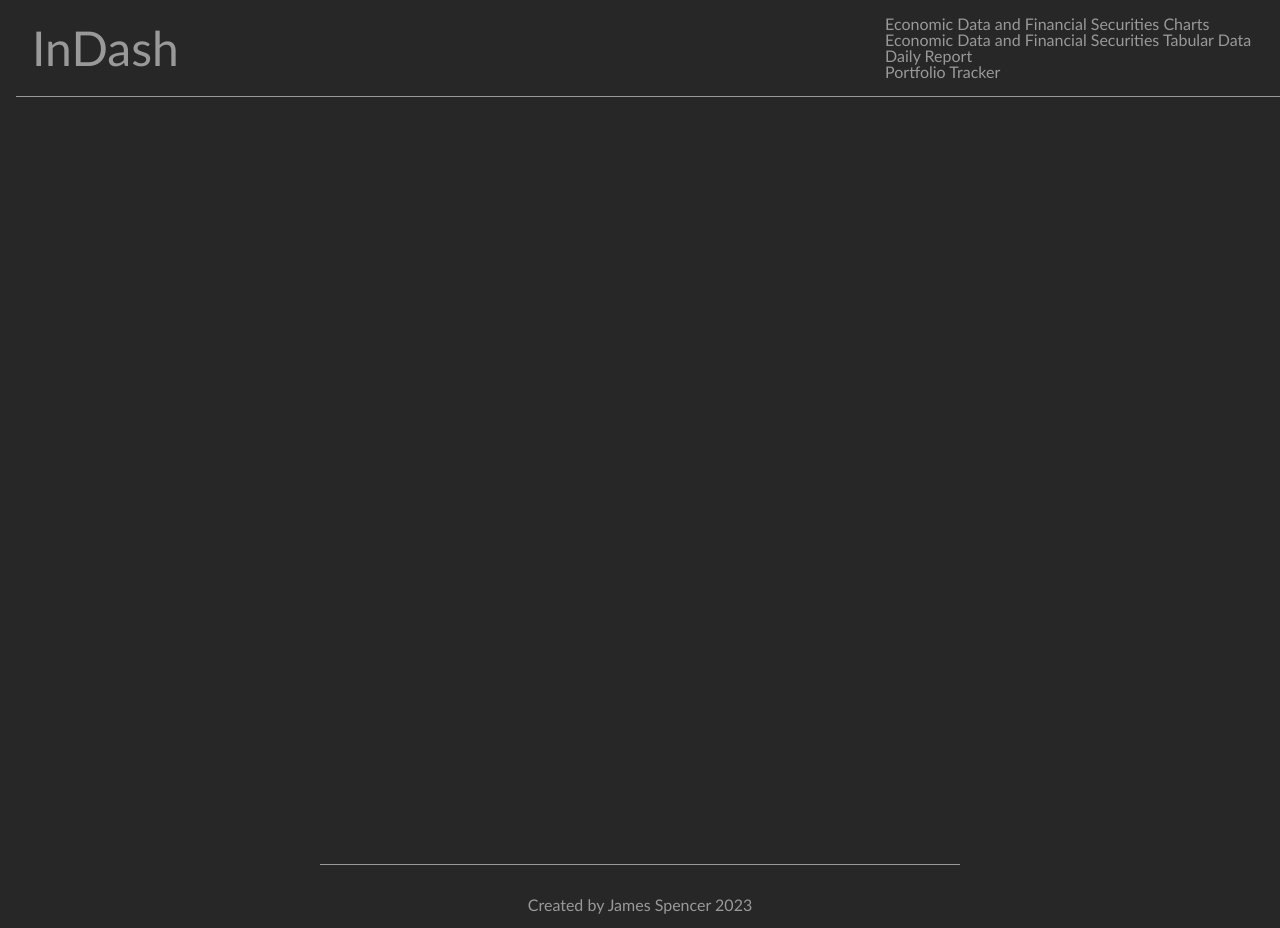
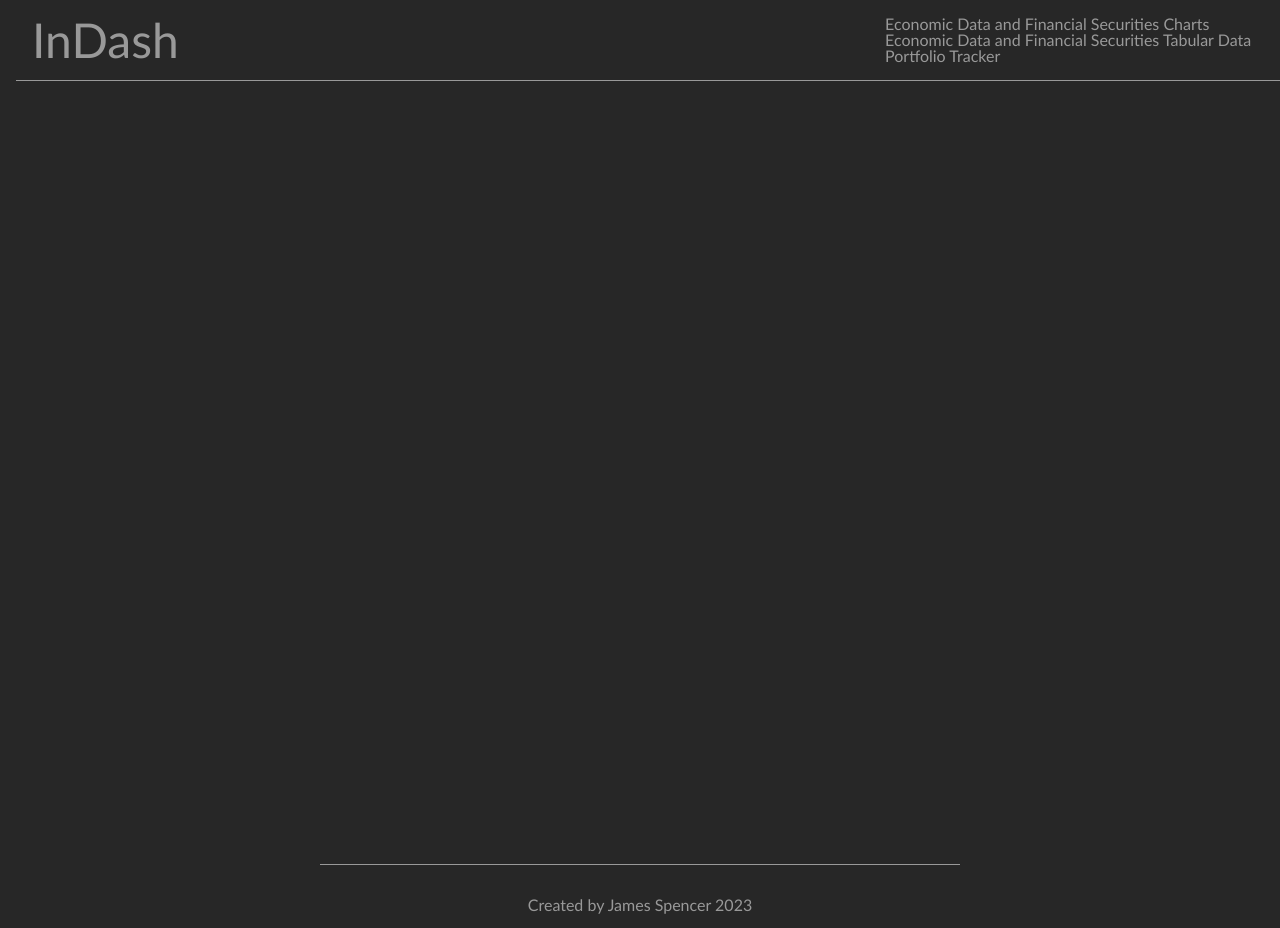
Before and after one commit to jkcswd/Investment-Dashboard-frontend, a React (Create React App) app: page / in a window 1280 px wide. Built offline with nearby package versions, Linux system fonts and the light colour scheme.

Commit message:
comment out daily report link

```diff
--- a/src/components/App/App.js
+++ b/src/components/App/App.js
@@ -7,12 +7,12 @@ const App = () => {
   return (
     <div className="App">
       <header>
-          <h1><a href='/'>InDash</a></h1>
+          <h1><Link to={`/`}>InDash</Link></h1>
           <nav className='main-nav'>
             <ul>
               <li><Link to={`/charts`}>Economic Data and Financial Securities Charts</Link></li>
               <li><Link to={`/datasets`}>Economic Data and Financial Securities Tabular Data</Link></li>
-              <li><Link to={`/daily-report`}>Daily Report</Link></li>
+              {/*<li><Link to={`/daily-report`}>Daily Report</Link></li> */}
               <li><Link to={`/portfolio-tracker`}>Portfolio Tracker</Link></li>
             </ul>
           </nav>
```
